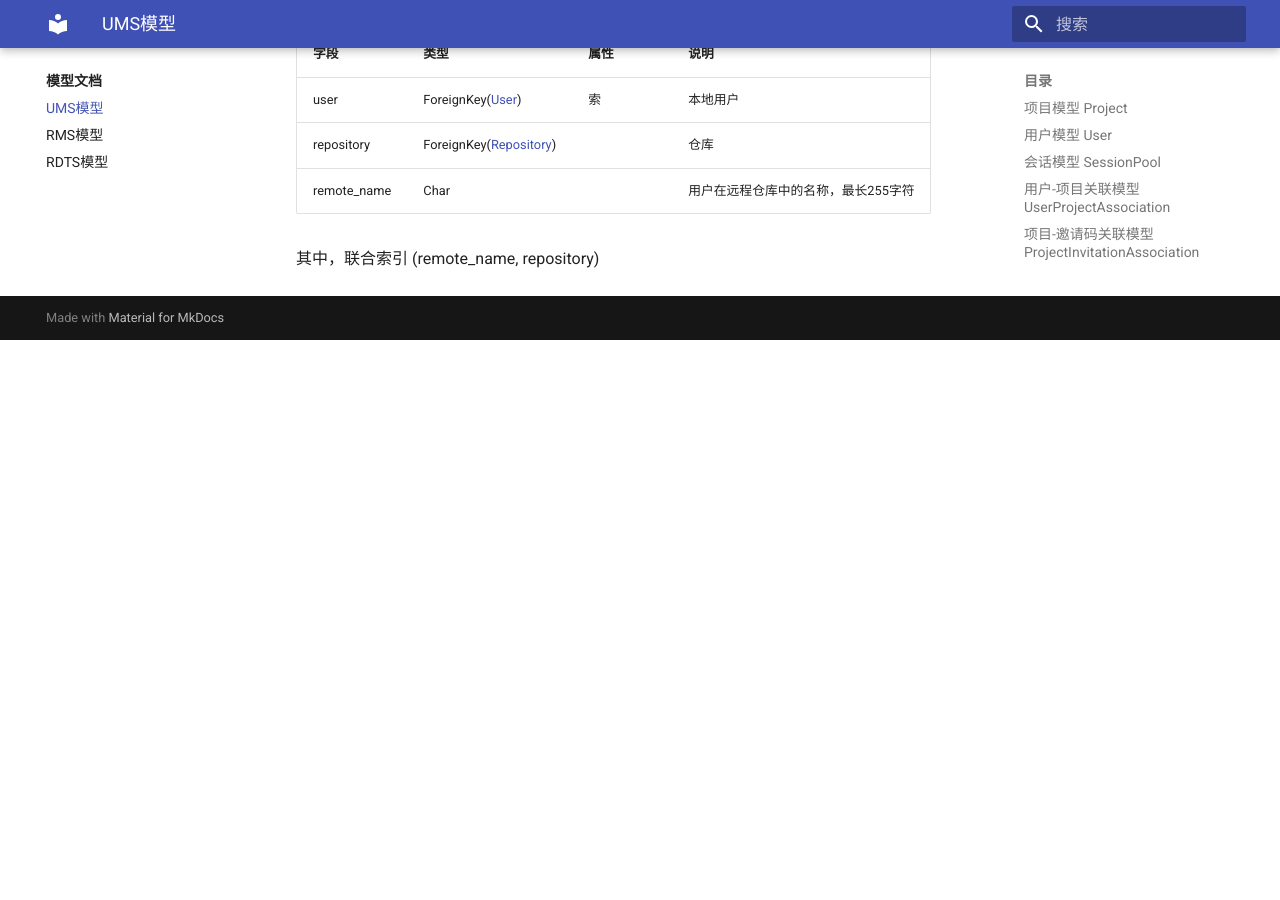
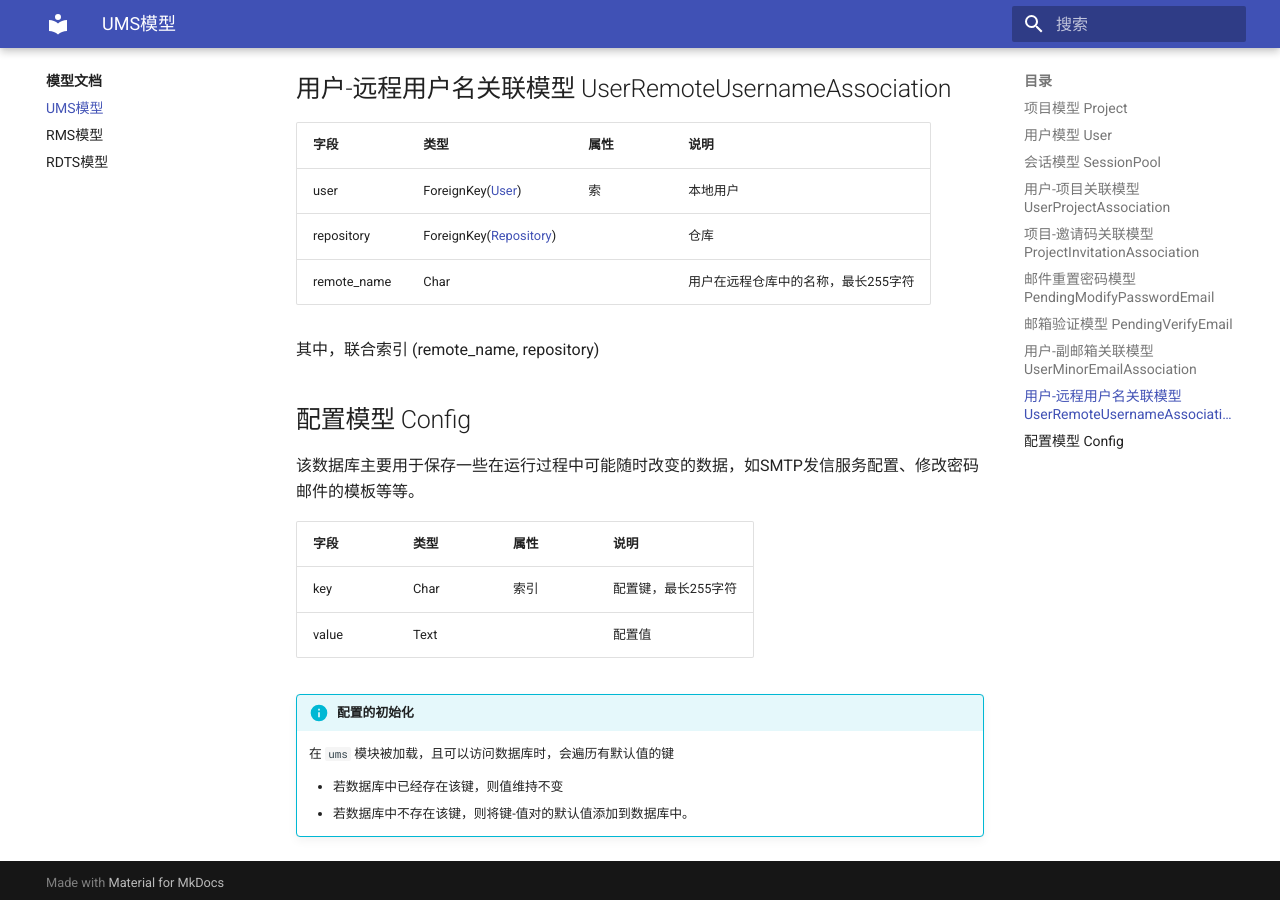
Before and after one commit to c7w/ReqMan-doc, an MkDocs documentation site: the page built from docs/model/ums.md, in a window 1280 px wide and 900 px high, scrolled down 3307 px. Built offline with MkDocs 1.6.1 and Material for MkDocs 9.7.7, drawn with Linux system fonts in a browser that asks for light colours; before the commit the page ends 3647 px from its top, so only the background shows below that; some of the changed text lies outside the part shown.

Commit message:
[SR.006.809.I] Part of the model updation (#26)

```diff
--- a/docs/model/ums.md
+++ b/docs/model/ums.md
@@ -17,6 +17,8 @@
 |disabled |Boolean| |是否删除，默认为False|
 |createdAt |Float| |项目创建时间，默认创建当时的时间戳|
 |avatar |Text| |项目图标，base64编码保存|
+|remote_sr_pattern_extract|Text||用于匹配SR标题的正则表达式|
+|remote_issue_iid_extract|Text||用于匹配issue编号的正则表达式|
 
 
 
@@ -100,3 +102,18 @@
 |remote_name|Char||用户在远程仓库中的名称，最长255字符|
 
 其中，联合索引 (remote_name, repository)
+
+## 配置模型 Config
+
+该数据库主要用于保存一些在运行过程中可能随时改变的数据，如SMTP发信服务配置、修改密码邮件的模板等等。
+
+|字段|类型|属性|说明|
+|-|-|-|-|
+|key|Char|索引|配置键，最长255字符|
+|value|Text||配置值|
+
+!!! info "配置的初始化"
+    在 `ums` 模块被加载，且可以访问数据库时，会遍历有默认值的键
+
+    - 若数据库中已经存在该键，则值维持不变
+    - 若数据库中不存在该键，则将键-值对的默认值添加到数据库中。
```
Also changed, not shown: other parts of docs/model/ums.md (+1 -1 lines), docs/model/rdts.md (+8 -0 lines), docs/model/rms.md (+4 -0 lines).
